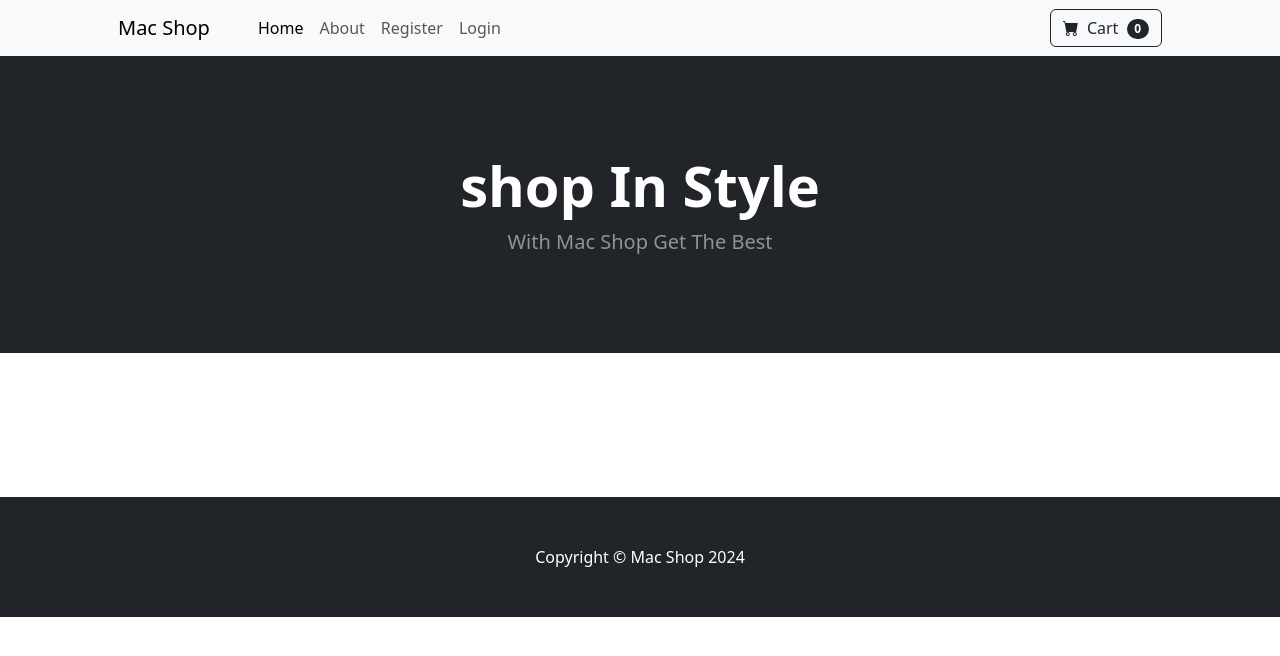
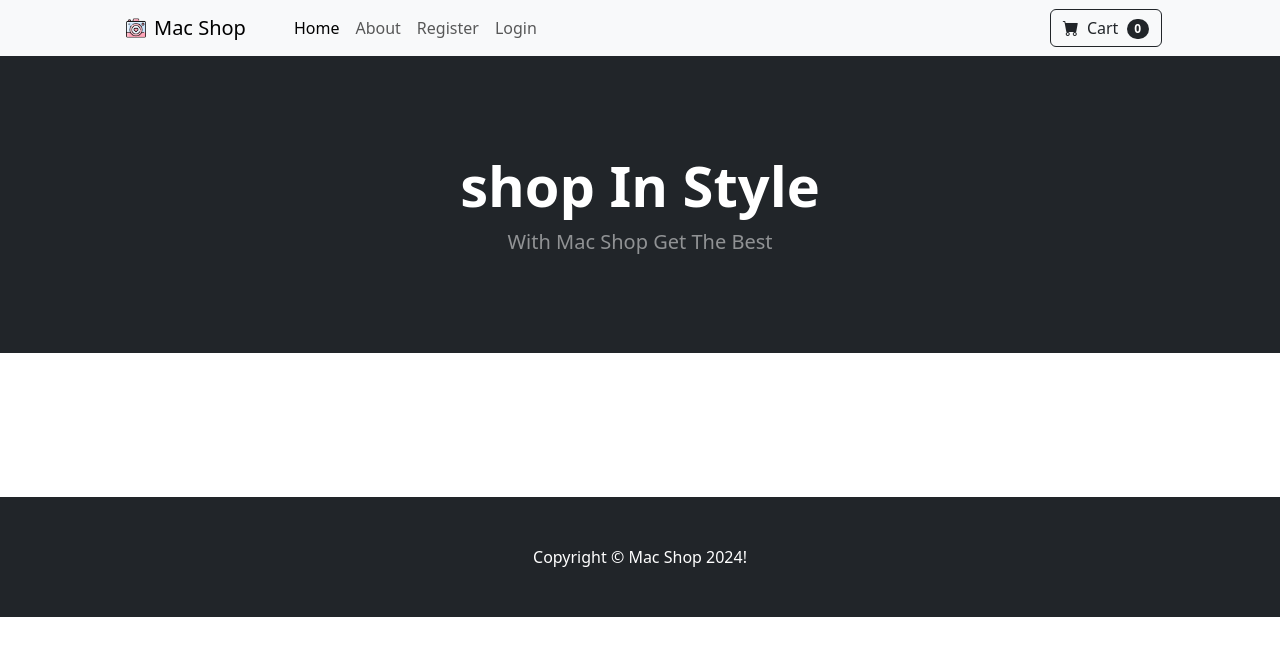
Before and after one commit to KianMehrabi/EcommerceWebsite, a Django app: page / in a window 1280 px wide. Shown: the top 656 px of the page. Run offline with Django 5.2, Linux system fonts and the light colour scheme; data that the repository does not hold is empty; some libraries are stand-ins or nearby versions.

Commit message:
adding a very cute picture

```diff
--- a/ecom/store/templates/base.html
+++ b/ecom/store/templates/base.html
@@ -30,6 +30,9 @@
     <!-- Navigation-->
     <nav class="navbar navbar-expand-lg navbar-light bg-light">
         <div class="container px-4 px-lg-5">
+            <a href="{% url 'home' %}">
+                <img src="{% static 'assets/img/04.png' %}" style = "width: 20px; height: 20px" class="m-2" >
+            </a>
             <a class="navbar-brand" href="{% url 'home' %}">Mac Shop</a>
             <button class="navbar-toggler" type="button" data-bs-toggle="collapse"
                 data-bs-target="#navbarSupportedContent" aria-controls="navbarSupportedContent" aria-expanded="false"
@@ -90,7 +93,7 @@
     <!-- Footer-->
     <footer class="py-5 bg-dark">
         <div class="container">
-            <p class="m-0 text-center text-white">Copyright &copy; Mac Shop 2024</p>
+            <p class="m-0 text-center text-white">Copyright &copy; Mac Shop 2024!</p>
         </div>
     </footer>
     <!-- Bootstrap core JS-->
```
Also changed, not shown: ecom/static/assets/img/04.png (added).
